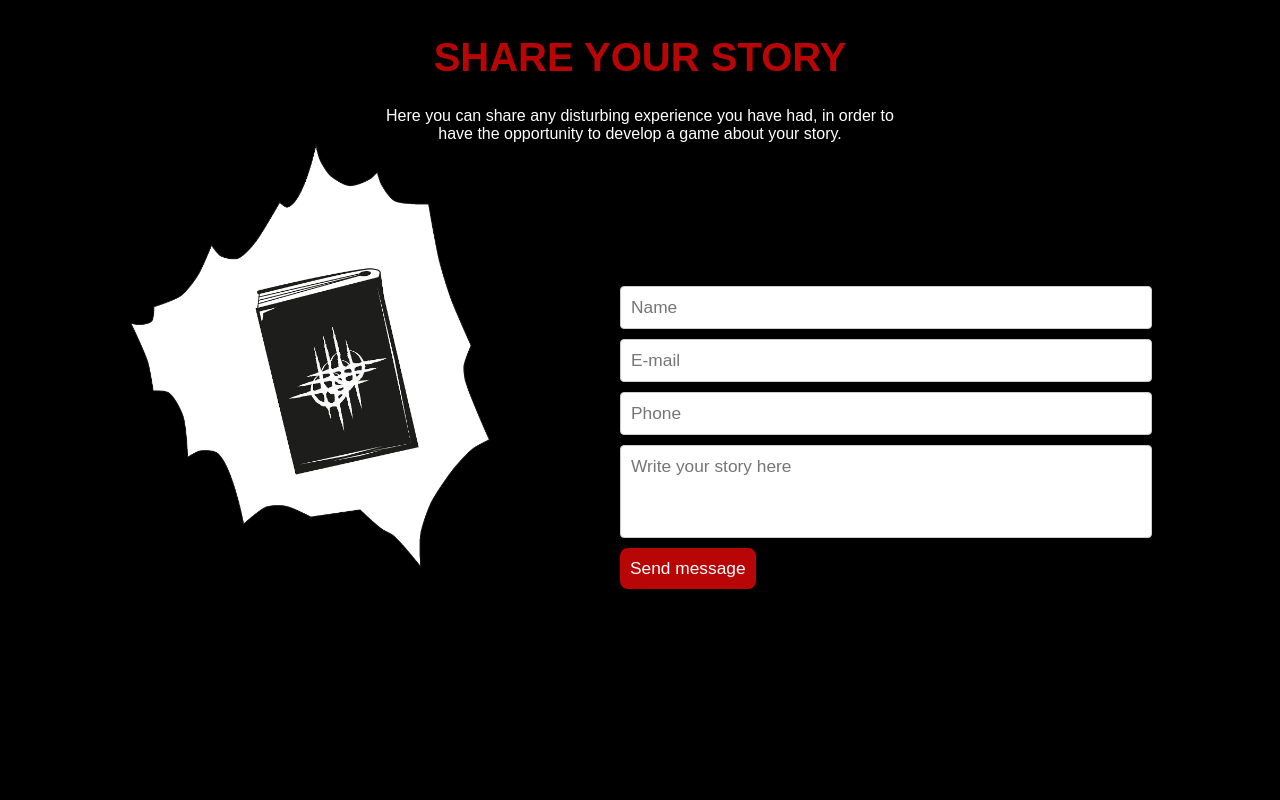
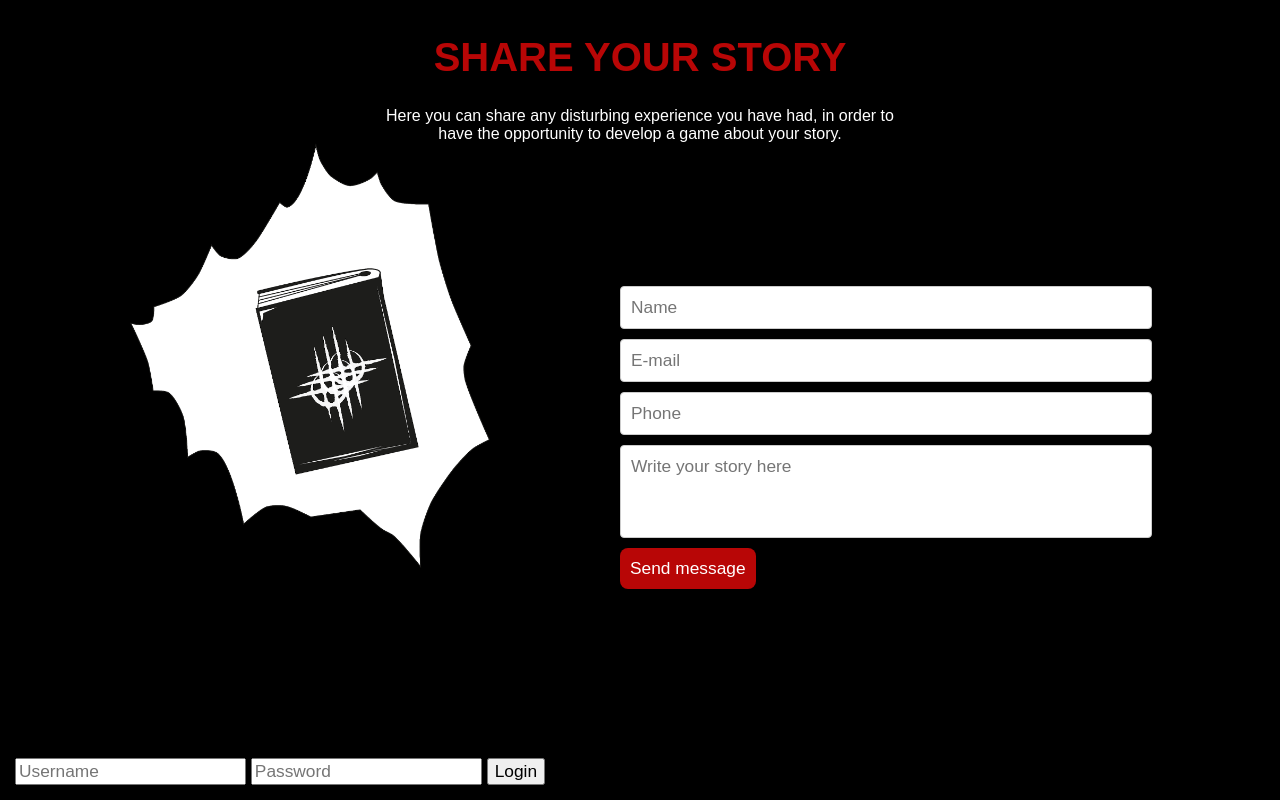
Before and after one commit to backboneCompany/gloomynights, a plain HTML site: page index.html in a window 1280 px wide. Shown: the part 762-1562 px from the top of the page. Before the commit the page ends 1505 px from the top, so only its background shows below. Drawn offline with Linux system fonts and the light colour scheme.

Commit message:
Update index.html

```diff
--- a/index.html
+++ b/index.html
@@ -82,6 +82,15 @@
         </div>
 
 
+	    <div class="login">
+		<form action="login.php" method="POST">
+		    <input type="text" name="username" placeholder="Username" required>
+		    <input type="password" name="password" placeholder="Password" required>
+		    <button type="submit">Login</button>
+		</form>
+	    </div>
+
+
 
 
 
```
